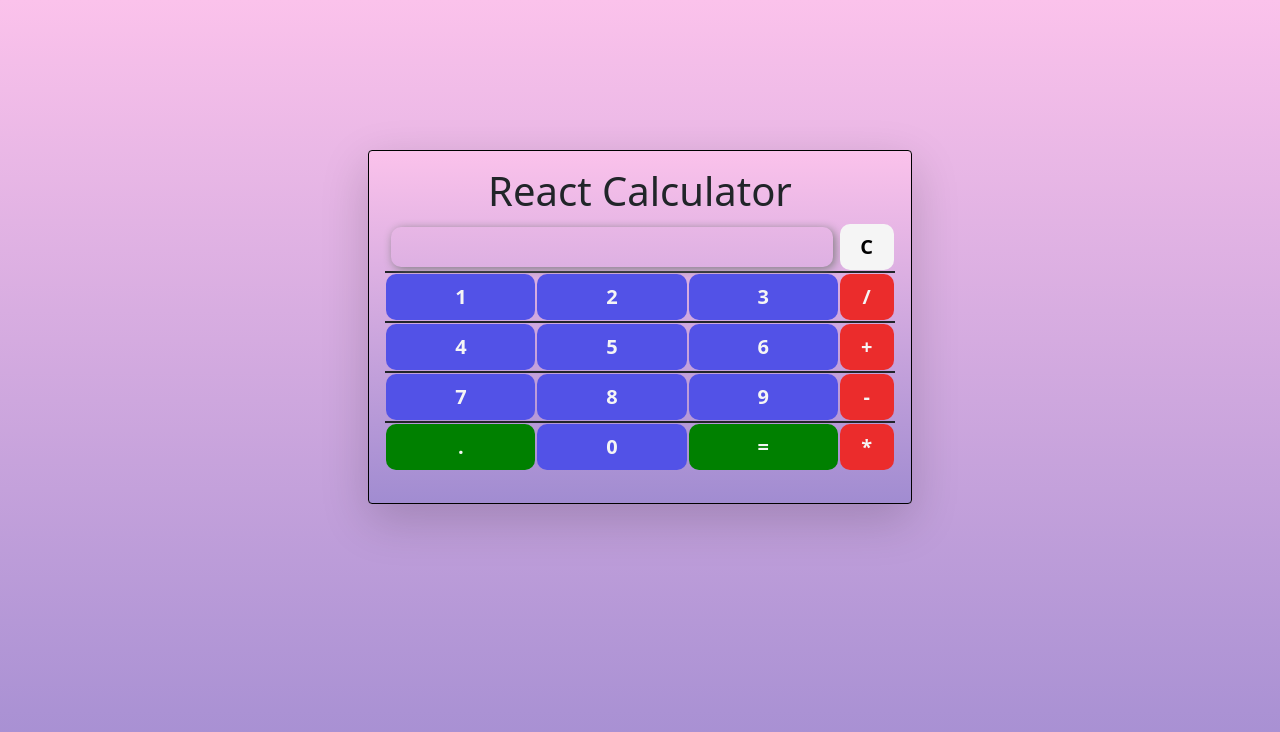
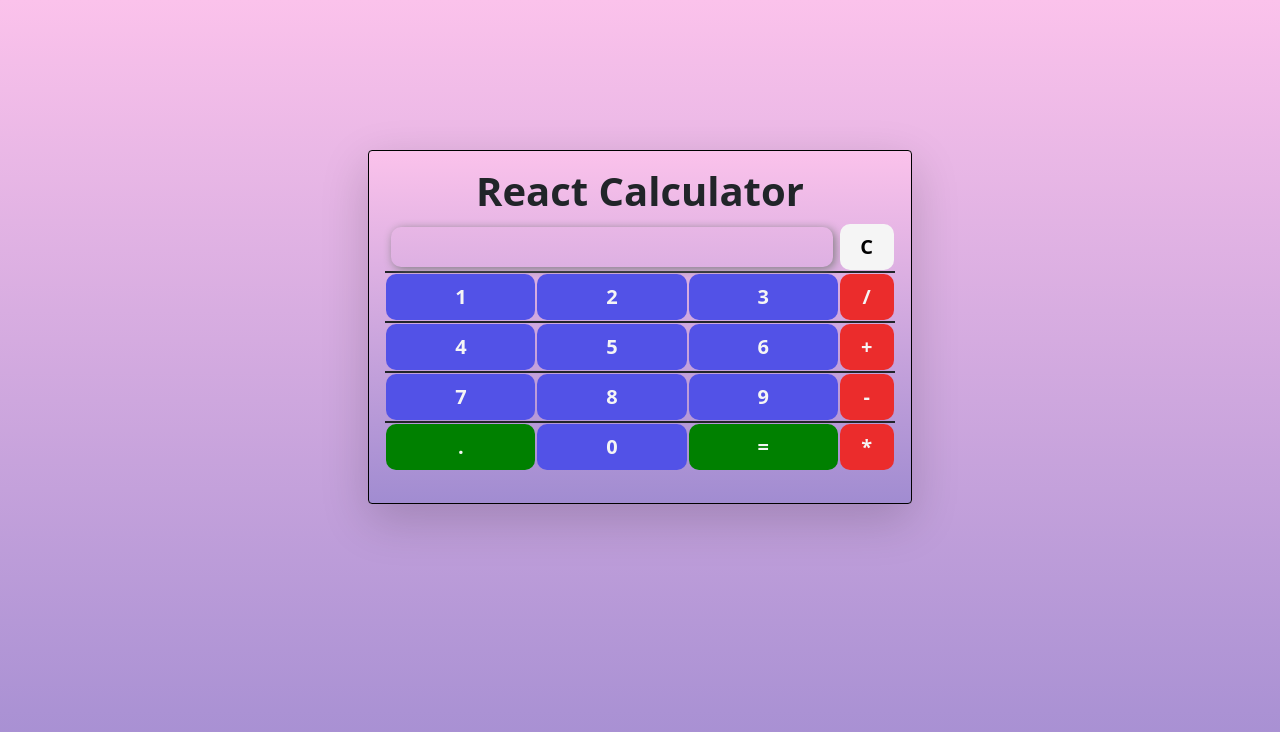
Before and after one commit to And4Web/ReactProject_2_Calculator, a React (Create React App) app: page / in a window 1280 px wide. Shown: the top 732 px of the page. Built offline with nearby package versions, Linux system fonts and the light colour scheme.

Commit message:
styling complete

```diff
--- a/src/index.css
+++ b/src/index.css
@@ -19,6 +19,11 @@ code {
   background-image: linear-gradient(to top, #a18cd1 0%, #fbc2eb 100%);
   border: 1px solid black;
 }
+
+h1 {
+  font-weight: bolder !important;
+}
+
 input {
   width: 98%;
   border: none;
```
